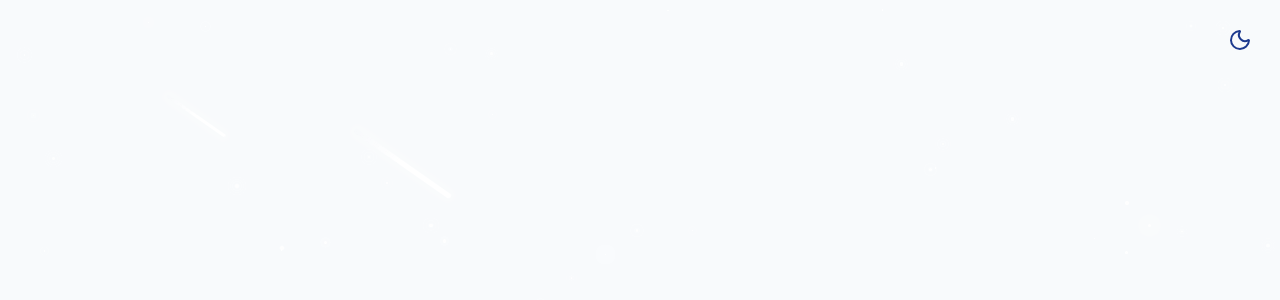
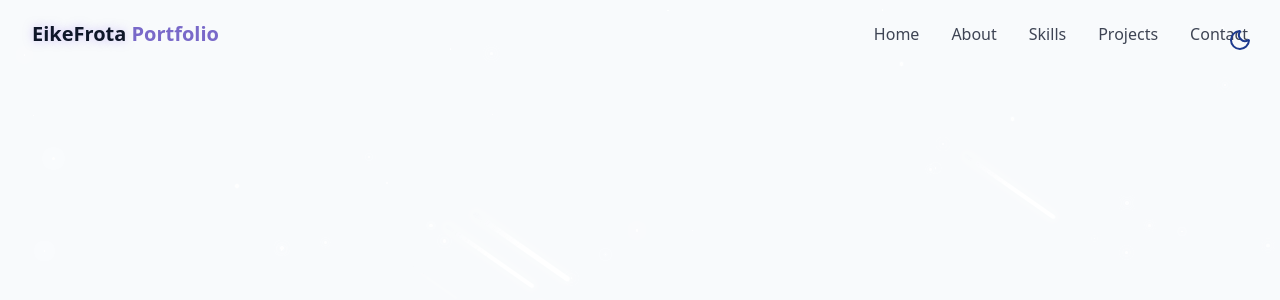
Before and after one commit to eikefrota/portfolio, a React (Vite) app: page / in a window 1280 px wide. Shown: the top 300 px of the page. Built offline with nearby package versions, Linux system fonts and the light colour scheme.

Commit message:
Criando NavBar

```diff
--- /dev/null
+++ b/src/components/Navbar.jsx
@@ -0,0 +1,86 @@
+import { href } from "react-router-dom";
+import { cn } from "@/lib/utils"
+import { useEffect, useState } from "react";
+import { X, Menu } from "lucide-react";
+
+const navItems = [
+    { name: "Home", href: "#hero" },
+    { name: "About", href: "#about" },
+    { name: "Skills", href: "#skills" },
+    { name: "Projects", href: "#projects" },
+    { name: "Contact", href: "#contact" }
+];
+
+export const Navbar = () => {
+    const [isScrolled, setIsScrolled] = useState(false);
+    const [isMenuOpen, setIsMenuOpen] = useState(false);
+
+    useEffect(() => {
+        const handleScroll = () => {
+            setIsScrolled(window.screenY > 10)
+        }
+
+        window.addEventListener("scroll", handleScroll);
+        return () => window.removeEventListener("scroll", handleScroll);
+    }, []);
+
+
+    return (
+        <nav className={cn(
+            "fixed w-full z-40 transition-all duration-300",
+            isScrolled ? "py-3 bg-background/80 backdrop-blur-md shadow-xs" : "py-5")}>
+
+            <div className="container flex items-center justify-between">
+
+                <a className="text-xl font-bold text-primary flex items-center" href="#hero">
+                    <span className="relative z-10">
+                        <span className="text-glow text-foreground">EikeFrota</span> Portfolio
+                    </span>
+                </a>
+
+                {/* Desktop Nav */}
+                <div className="hidden md:flex space-x-8">
+                    {navItems.map((item, key) => (
+                        <a
+                            key={key}
+                            href={item.href}
+                            className="text-foreground/80 hover:text-primary transition-colors duration-300">
+                            {item.name}
+                        </a>
+                    ))}
+                </div>
+
+                {/* Mobile Nav */}
+                <button
+                    onClick={() => setIsMenuOpen((prev) => !prev)}
+                    className="md:hidden p-2 text-foreground z-50"
+                    aria-label={isMenuOpen ? "Close Menu" : "Open Menu"}
+                >
+
+                    {isMenuOpen ? <X size={24} /> : <Menu size={24} />}{" "}
+                </button>
+
+                <div className={cn(
+                    "fixed inset-0 bg-background/95 backdrop-blur-md z-40 flex flex-col items-center justify-center",
+                    "transition-all duration-300 md:hidden",
+                    isMenuOpen
+                        ? "opacity-100 pointer-events-auto"
+                        : "opacity-0 pointer-events-none"
+                )}>
+
+                    <div className="flex flex-col space-y-8 text-xl">
+                        {navItems.map((item, key) => (
+                            <a
+                                key={key}
+                                href={item.href}
+                                className="text-foreground/80 hover:text-primary transition-colors duration-300">
+                                {item.name}
+                            </a>
+                        ))}
+                    </div>
+                </div>
+
+            </div>
+        </nav>
+    );
+};
--- a/src/pages/Home.jsx
+++ b/src/pages/Home.jsx
@@ -1,5 +1,6 @@
 import { ThemeToggle } from "@/components/ThemeToggle";
 import { StarBackground } from "@/components/StarBackground";
+import { Navbar } from "@/components/Navbar";
 
 export const Home = () => {
     return (
@@ -9,7 +10,7 @@
             {/* Background Effects */}
             <StarBackground />
             {/* Navbar */}
-
+            <Navbar />
             {/* Main Content */}
 
             {/* Footer */}
```
